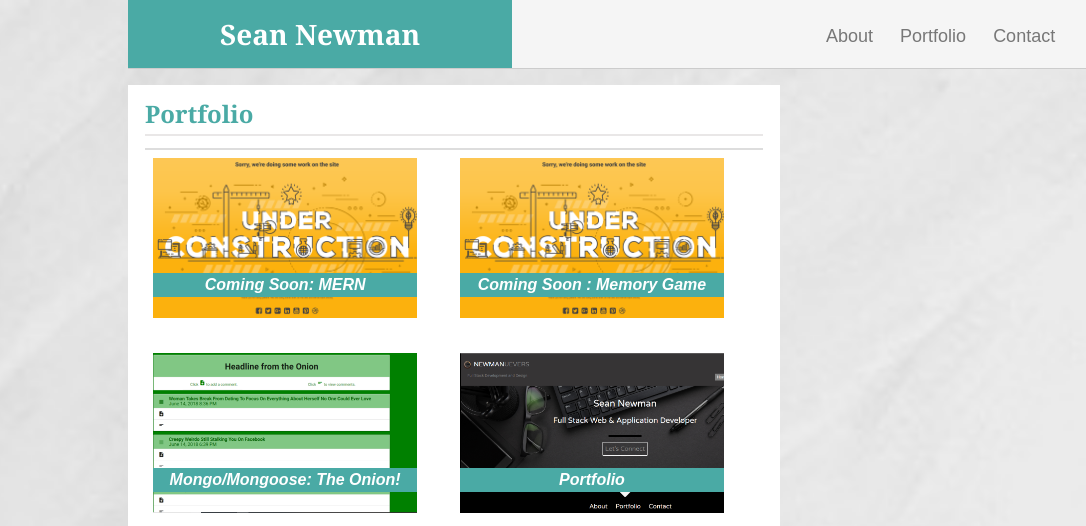
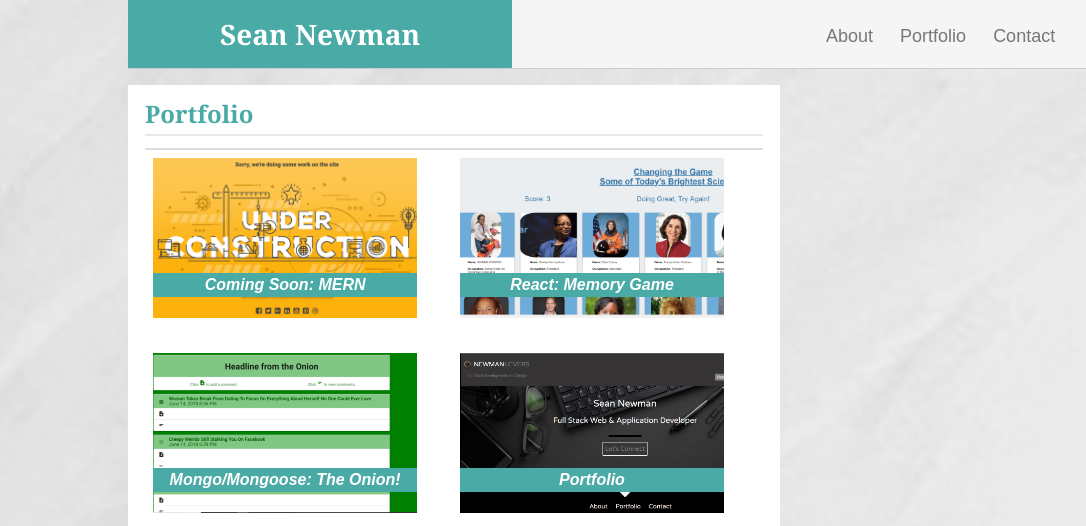
Before and after one commit to seangnewman/seangnewman.github.io, a plain HTML site: page portfolio.html in a window 1280 px wide. Shown: the top 526 px of the page, without its empty margins (32-1118 px from the left). Drawn offline with Linux system fonts and the light colour scheme.

Commit message:
memory game

```diff
--- a/portfolio.html
+++ b/portfolio.html
@@ -53,11 +53,11 @@
                   </div>
                 </div>
                 <div class="portfolioImageContainer">
-                  <a href="#" target="_blank">
-                    <img src="./assets/images/construction.png" alt="React">
+                  <a href="https://famous-scientist.herokuapp.com/" target="_blank">
+                    <img src="./assets/images/scientist.PNG" alt="React">
                   </a>
                   <div class="portfolioLabelContainer">
-                    <p>Coming Soon : Memory Game</p>
+                    <p>React: Memory Game</p>
                   </div>
                 </div>
               </div>
```
Also changed, not shown: assets/images/scientist.PNG (added).
